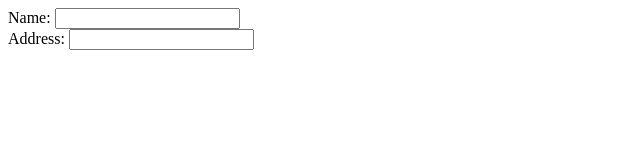
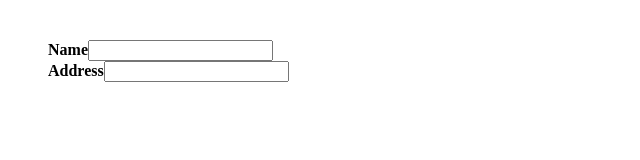
Before and after one commit to simple10/browser-automation, a plain HTML site: page index.html in a window 1280 px wide. Shown: the whole page, without its empty margins (0-640 px from the left). Drawn offline with Linux system fonts and the light colour scheme.

Commit message:
Update index.html

```diff
--- a/index.html
+++ b/index.html
@@ -1,4 +1,13 @@
+<style>
+  form {
+    margin: 40px;
+  }
+  form label {
+    font-weight: bold;
+  }
+</style>
+
 <form action="label.html">
-Name: <input name="name"><br>
-Address: <input name="address"><br>
+<label>Name</label><input name="name"><br>
+<label>Address</label><input name="address"><br>
 </form>
```
